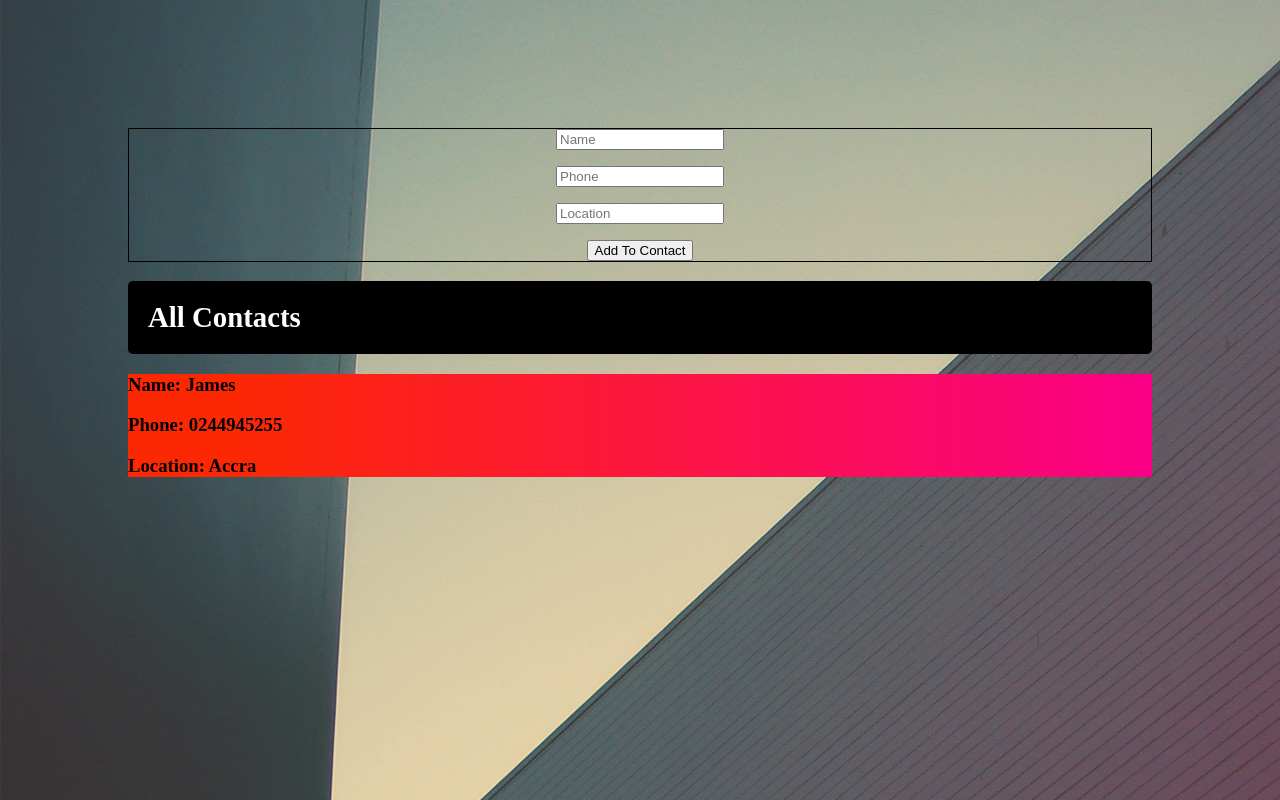
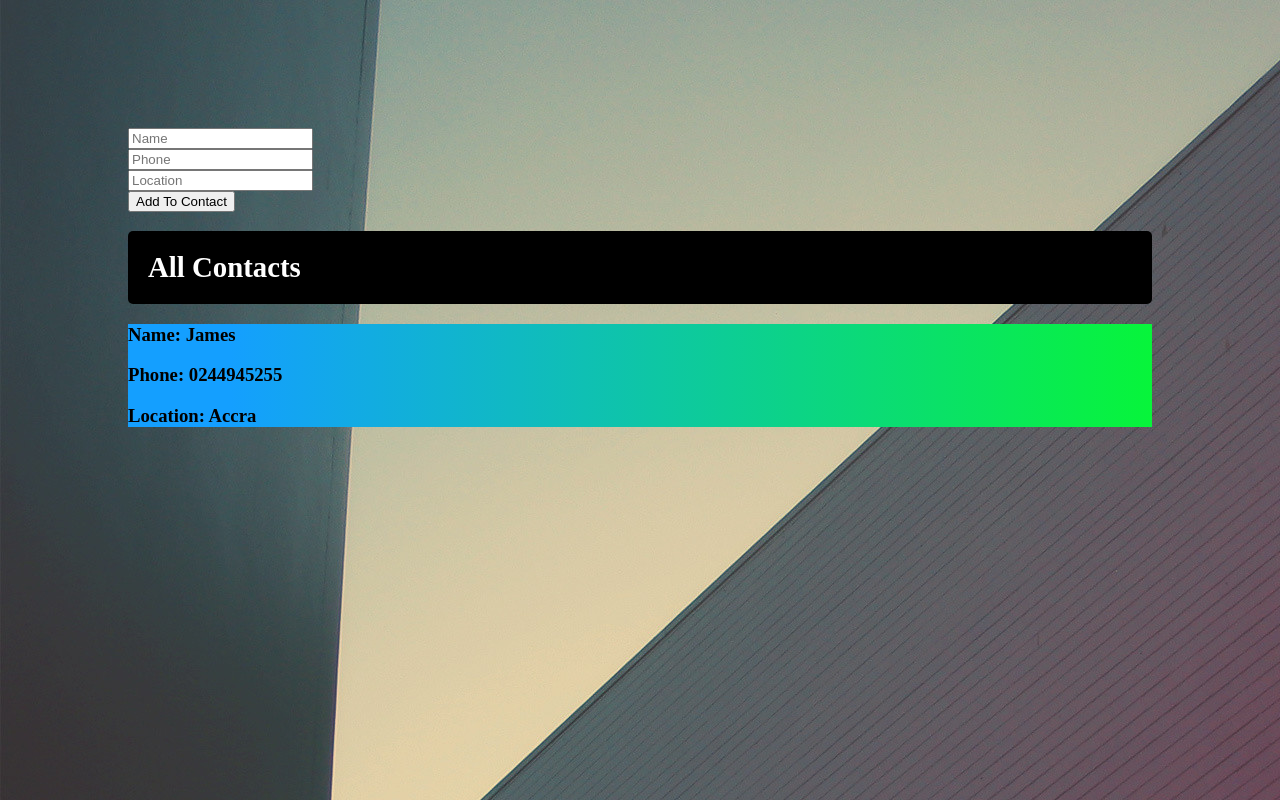
Before and after one commit to imoempire/reactjs-contacts-app, a React (Create React App) app: page / in a window 1280 px wide. Built offline with nearby package versions, Linux system fonts and the light colour scheme.

Commit message:
edit css

```diff
--- a/src/App.css
+++ b/src/App.css
@@ -12,20 +12,20 @@ body {
   background: url('./image/573563.jpg');
   margin: 10%;
 }
-form{
+/* form{
   text-align: center;
   border: 1px solid black;
 
-}
-.contact:nth-child(2n + 2) {
+} */
+.contact:nth-child(2n + 1) {
   background: linear-gradient(
     70deg,
-    rgb(252, 40, 3) 10%,
+    rgb(252, 40, 2) 10%,
     rgb(7, 245, 58) 100%
   );
 }
 
-.contact:nth-child(2n + 3) {
+.contact:nth-child(2n + 2) {
   background: linear-gradient(
     90deg,
     rgb(252, 40, 3) 10%,
@@ -33,7 +33,7 @@ form{
   );
 }
 
-.contact:nth-child(2n + 4) {
+.contact:nth-child(2n + 3) {
   background: linear-gradient(
     90deg,
     rgba(20, 159, 255, 1) 10%,
@@ -44,7 +44,7 @@ form{
   padding-left: 20px;
   border-radius: 8px;
 }
-input{
+.input{
   margin-bottom: 1rem;
   width: 10rem;
 }
```
